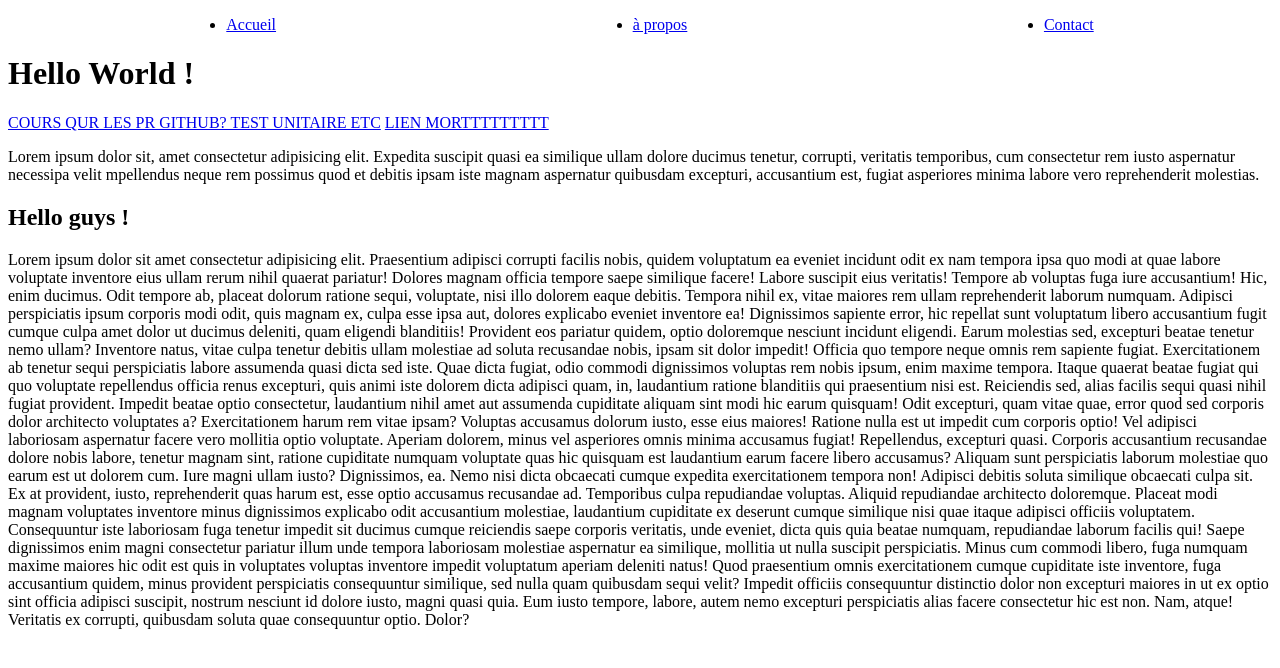
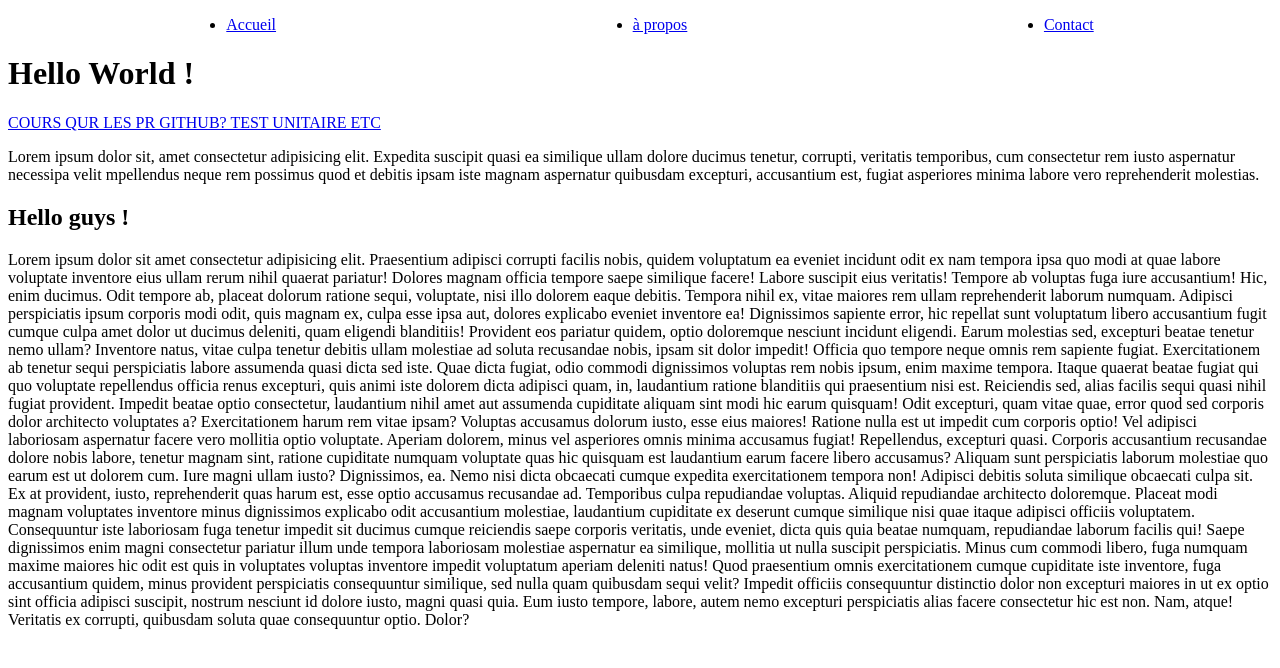
Before and after one commit to igor-jean/github_pages, a website: page docs/index.html in a window 1280 px wide. Drawn offline with Linux system fonts and the light colour scheme.

Commit message:
correction

```diff
--- a/docs/index.html
+++ b/docs/index.html
@@ -20,7 +20,6 @@
       href="https://fine-stranger-d13.notion.site/CI-CD-et-Bonnes-pratiques-2aa8d3710bf34bccb672ae82a1c5a436"
       >COURS QUR LES PR GITHUB? TEST UNITAIRE ETC</a
     >
-    <a href="https://finedeyevebbe5a436.com">LIEN MORTTTTTTTTT</a>
     <p>
       Lorem ipsum dolor sit, amet consectetur adipisicing elit. Expedita
       suscipit quasi ea similique ullam dolore ducimus tenetur, corrupti,
```
